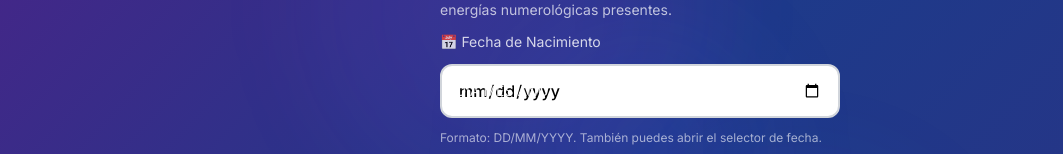
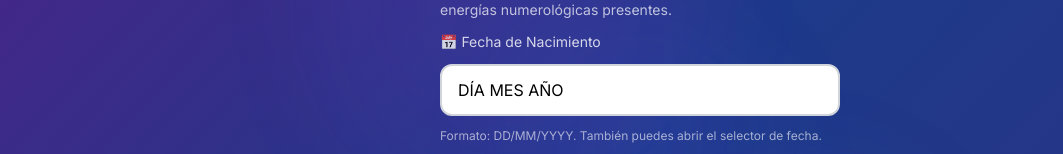
Before and after one commit to uset82/pinaculo, a Next.js app: page / in a window 1280 px wide. Shown: the part 520-674 px from the top of the page, without its empty margins (0-1063 px from the left). Built offline with nearby package versions, Linux system fonts and the light colour scheme.

Commit message:
ux(date): use text placeholder 'DÍA MES AÑO' then switch to type=date on focus; keeps hint inside box across browsers

```diff
--- a/src/components/NumerologyCalculator.tsx
+++ b/src/components/NumerologyCalculator.tsx
@@ -13,6 +13,7 @@ interface NumerologyCalculatorProps {
 export function NumerologyCalculator({ isPreviewMode = false, isDraggableMode = false }: NumerologyCalculatorProps) {
   const [name, setName] = useState('')
   const [birthDate, setBirthDate] = useState('')
+  const [isDateMode, setIsDateMode] = useState(false)
   const [result, setResult] = useState<any | null>(null)
   const [calculating, setCalculating] = useState(false)
   const [error, setError] = useState<string | null>(null)
@@ -155,22 +156,22 @@ export function NumerologyCalculator({ isPreviewMode = false, isDraggableMode =
               <label htmlFor="birthDate" className="block text-lg font-medium text-purple-900 mb-2">📅 Fecha de Nacimiento</label>
               <div className="relative">
                 <input
-                type="date"
+                  type={isDateMode ? 'date' : 'text'}
                   id="birthDate"
                   aria-label="Fecha de nacimiento"
-                value={isPreviewMode ? toIsoFromDmy(previewData.birthDate) : toIsoFromDmy(birthDate)}
-                onChange={(e) => !isPreviewMode && setBirthDate(toDmyFromIso(e.target.value))}
-                min="1900-01-01"
-                max="2100-12-31"
-                className={`relative z-0 w-full px-4 py-3 border-2 border-purple-300 rounded-lg focus:ring-2 focus:ring-purple-500 focus:border-transparent text-lg font-medium ${
+                  placeholder={isDateMode ? undefined : 'DÍA MES AÑO'}
+                  value={isPreviewMode ? (isDateMode ? toIsoFromDmy(previewData.birthDate) : '') : (isDateMode ? toIsoFromDmy(birthDate) : '')}
+                  onFocus={() => !isPreviewMode && setIsDateMode(true)}
+                  onBlur={() => { if (!birthDate) setIsDateMode(false) }}
+                  onChange={(e) => !isPreviewMode && isDateMode && setBirthDate(toDmyFromIso(e.target.value))}
+                  min={isDateMode ? '1900-01-01' : undefined}
+                  max={isDateMode ? '2100-12-31' : undefined}
+                  className={`w-full px-4 py-3 border-2 border-purple-300 rounded-lg focus:ring-2 focus:ring-purple-500 focus:border-transparent text-lg font-medium ${
                     isPreviewMode ? 'bg-gray-100 text-gray-700 cursor-not-allowed' : 'bg-white text-black'
                   }`}
                   required
                   disabled={isPreviewMode}
                 />
-              {!isPreviewMode && !birthDate && (
-                <span className="pointer-events-none absolute inset-y-0 left-4 flex items-center text-gray-800 text-sm z-20">DÍA MES AÑO</span>
-              )}
               </div>
               <p className="text-sm text-purple-600 mt-1">Formato: DD/MM/YYYY. También puedes abrir el selector de fecha.</p>
             </div>
--- a/src/components/NumerologyCalculatorLiquidGlass.tsx
+++ b/src/components/NumerologyCalculatorLiquidGlass.tsx
@@ -67,6 +67,7 @@ export function NumerologyCalculatorLiquidGlass({ isPreviewMode = false }: Numer
   const [calculating, setCalculating] = useState(false)
   const [error, setError] = useState<string | null>(null)
   const isClient = useClientOnly()
+  const [isDateMode, setIsDateMode] = useState(false)
 
   // Helpers to convert between native <input type="date"> value (YYYY-MM-DD)
   // and our internal DD/MM/YYYY string representation
@@ -270,23 +271,26 @@ export function NumerologyCalculatorLiquidGlass({ isPreviewMode = false }: Numer
               <div className="relative">
                 <input
                   id="birthDateLg"
-                  type="date"
+                  type={isDateMode ? 'date' : 'text'}
                   aria-label="Fecha de nacimiento"
-                  value={isPreviewMode ? toIsoFromDmy(previewData.birthDate) : toIsoFromDmy(birthDate)}
+                  placeholder={isDateMode ? undefined : 'DÍA MES AÑO'}
+                  value={isPreviewMode ? (isDateMode ? toIsoFromDmy(previewData.birthDate) : '') : (isDateMode ? toIsoFromDmy(birthDate) : '')}
+                  onFocus={() => !isPreviewMode && setIsDateMode(true)}
+                  onBlur={(e) => {
+                    if (isPreviewMode) return
+                    if (!birthDate) setIsDateMode(false)
+                  }}
                   onChange={(e) => {
                     if (isPreviewMode) return
-                    const iso = e.target.value
-                    setBirthDate(toDmyFromIso(iso))
+                    if (isDateMode) {
+                      setBirthDate(toDmyFromIso(e.target.value))
+                    }
                   }}
-                  min="1900-01-01"
-                  max="2100-12-31"
-                  className="relative z-0 w-full px-4 py-3 bg-white/10 backdrop-blur-sm border border-white/20 rounded-xl text-white placeholder-white/60 focus:border-white/40 focus:bg-white/15 transition-all"
+                  min={isDateMode ? '1900-01-01' : undefined}
+                  max={isDateMode ? '2100-12-31' : undefined}
+                  className="w-full px-4 py-3 bg-white text-black rounded-xl border border-white/20 focus:border-white/40 transition-all"
                   disabled={isPreviewMode}
                 />
-                {/* Inline hint inside the box so users know where to click */}
-                {!isPreviewMode && !birthDate && (
-                  <span className="pointer-events-none absolute inset-y-0 left-4 flex items-center text-white/90 text-sm z-20">DÍA MES AÑO</span>
-                )}
               </div>
               <p className="text-white/60 text-xs">Formato: DD/MM/YYYY. También puedes abrir el selector de fecha.</p>
               {error && (
```
Lines whose indentation alone changed are shown as unchanged.
